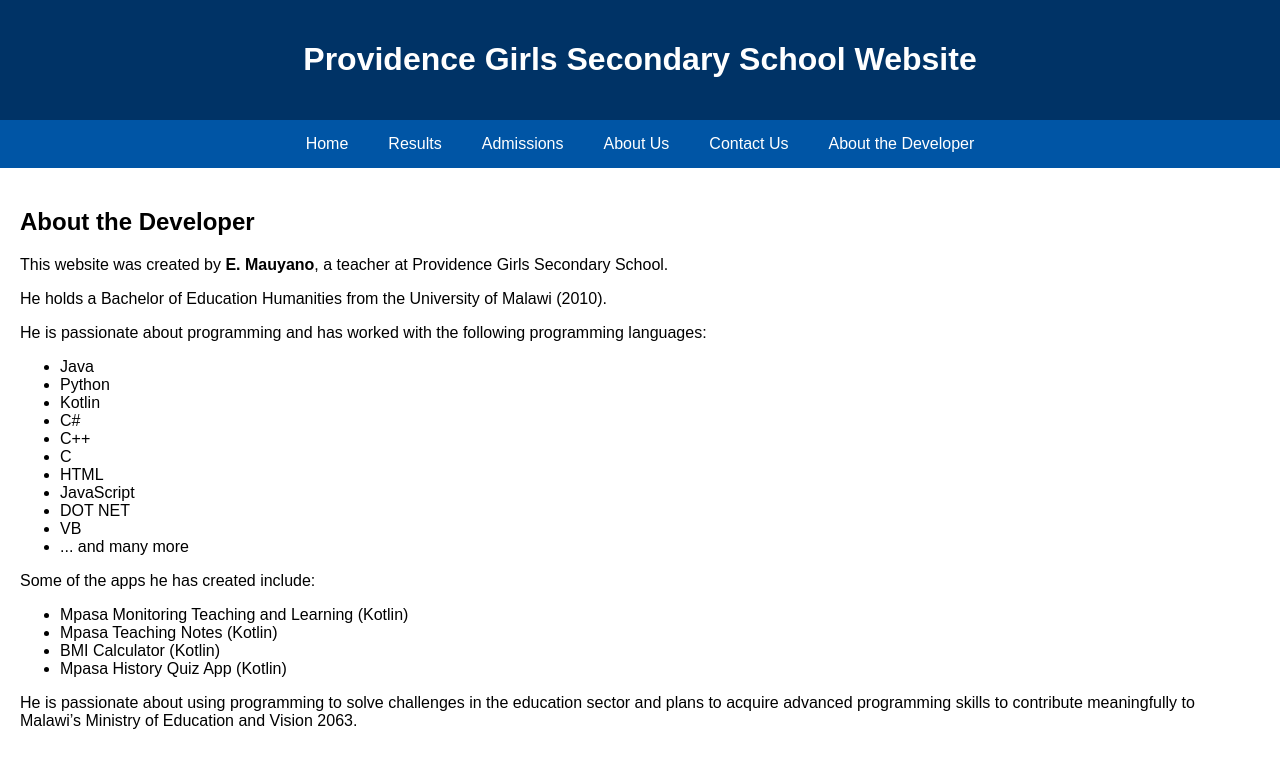
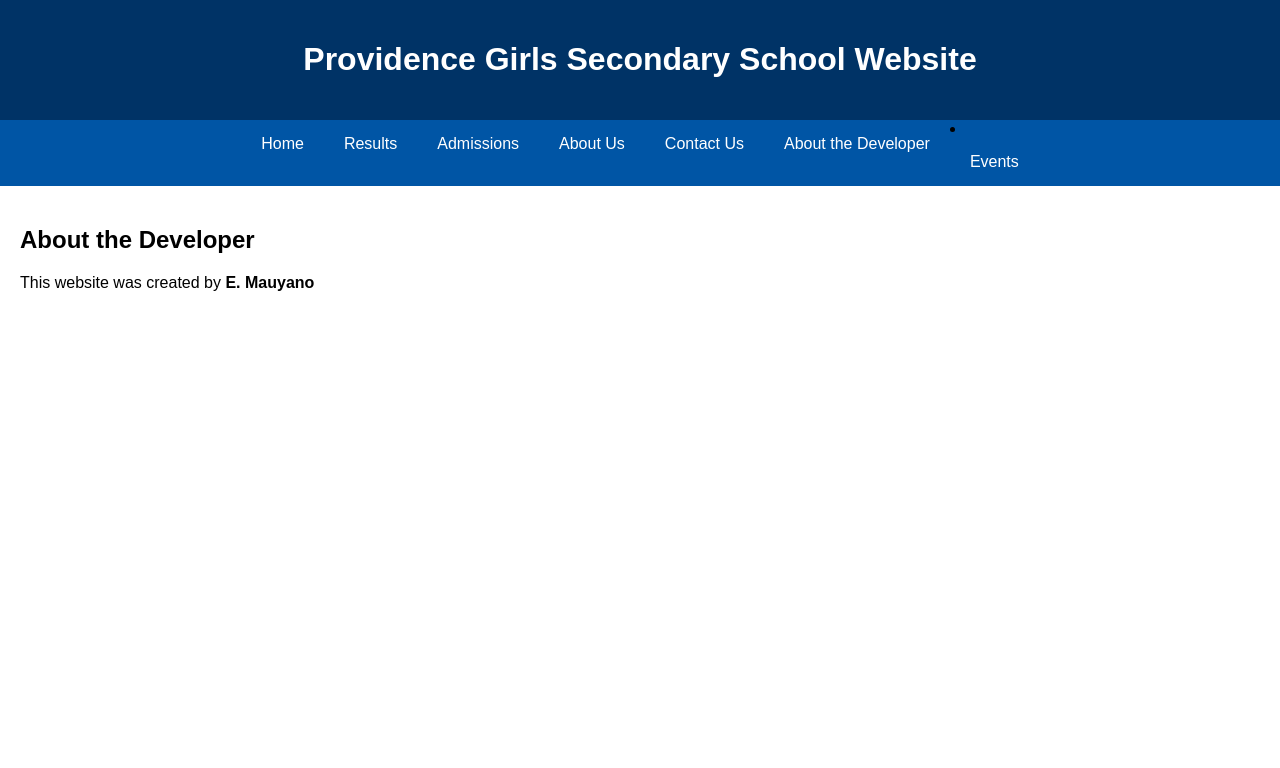
Before and after one commit to harrismauyano/providence_website, a Django app: page /developer/ in a window 1280 px wide. Shown: the top 768 px of the page. Run offline with Django 4.2, Linux system fonts and the light colour scheme.

Commit message:
Added Term Two Events page

```diff
--- a/main/templates/main/base.html
+++ b/main/templates/main/base.html
@@ -45,6 +45,8 @@
         <a href="{% url 'about' %}">About Us</a>
         <a href="{% url 'contact' %}">Contact Us</a>
         <a href="{% url 'developer' %}">About the Developer</a>
+        <li><a href="{% url 'events' %}">Events</a></li>
+
     </nav>
     <div class="content">
         {% block content %}
--- a/main/templates/main/developer_info.html
+++ b/main/templates/main/developer_info.html
@@ -2,31 +2,6 @@
 
 {% block content %}
     <h2>About the Developer</h2>
-    <p>This website was created by <strong>E. Mauyano</strong>, a teacher at Providence Girls Secondary School.</p>
-    <p>He holds a Bachelor of Education Humanities from the University of Malawi (2010).</p>
+    <p>This website was created by <strong>E. Mauyano</strong> </p>
 
-    <p>He is passionate about programming and has worked with the following programming languages:</p>
-    <ul>
-        <li>Java</li>
-        <li>Python</li>
-        <li>Kotlin</li>
-        <li>C#</li>
-        <li>C++</li>
-        <li>C</li>
-        <li>HTML</li>
-        <li>JavaScript</li>
-        <li>DOT NET</li>
-        <li>VB</li>
-        <li>... and many more</li>
-    </ul>
-
-    <p>Some of the apps he has created include:</p>
-    <ul>
-        <li>Mpasa Monitoring Teaching and Learning (Kotlin)</li>
-        <li>Mpasa Teaching Notes (Kotlin)</li>
-        <li>BMI Calculator (Kotlin)</li>
-        <li>Mpasa History Quiz App (Kotlin)</li>
-    </ul>
-
-    <p>He is passionate about using programming to solve challenges in the education sector and plans to acquire advanced programming skills to contribute meaningfully to Malawi’s Ministry of Education and Vision 2063.</p>
 {% endblock %}
--- a/main/templates/main/results.html
+++ b/main/templates/main/results.html
@@ -4,6 +4,7 @@
     <h2>Welcome to Providence Girls Secondary School Results Section</h2>
     <p>This is where you can access the results for all classes.</p>
 
+     <h2>2024-2025 TERM TWO RESULTS RELEASED IN APRIL, 2025</h2>
     <ul style="list-style: none; padding: 0;">
         <li style="margin-bottom: 10px;">
             <a href="https://script.google.com/macros/s/AKfycbywXnAWi7d7ZZ-ZeJfI3SvlnbZPJFzbi23JBOiGbYHXw01IXcvyLkgq5r_4h4s-md4sRQ/exec">Form Three 2024-2025 Term 2</a>
@@ -18,4 +19,6 @@
             <a href="https://script.google.com/macros/s/AKfycbzlRfARVzhfMxjPxfM-3-ZA_2Wh1I8aPifZ5HSPDYJNVtnUlK-Krpde9vuFfvjJMYeKcw/exec">Form Two 2025 Mock</a>
         </li>
     </ul>
+
+    <h2>2024-2025 TERM THREE RESULTS:</h2>
 {% endblock %}
--- a/main/urls.py
+++ b/main/urls.py
@@ -7,4 +7,6 @@ urlpatterns = [
     path('admissions/', views.admissions, name='admissions'),
     path('about/', views.about, name='about'),
     path('contact/', views.contact, name='contact'),
+    path('events/', views.events, name='events'),
+
 ]
--- a/main/views.py
+++ b/main/views.py
@@ -20,3 +20,7 @@ def contact(request):
 
 def about_developer(request):
     return render(request, 'main/developer_info.html')
+
+
+def events(request):
+    return render(request, 'main/events.html')
```
Also changed, not shown: main/templates/main/events.html (added, +39 -0 lines).
